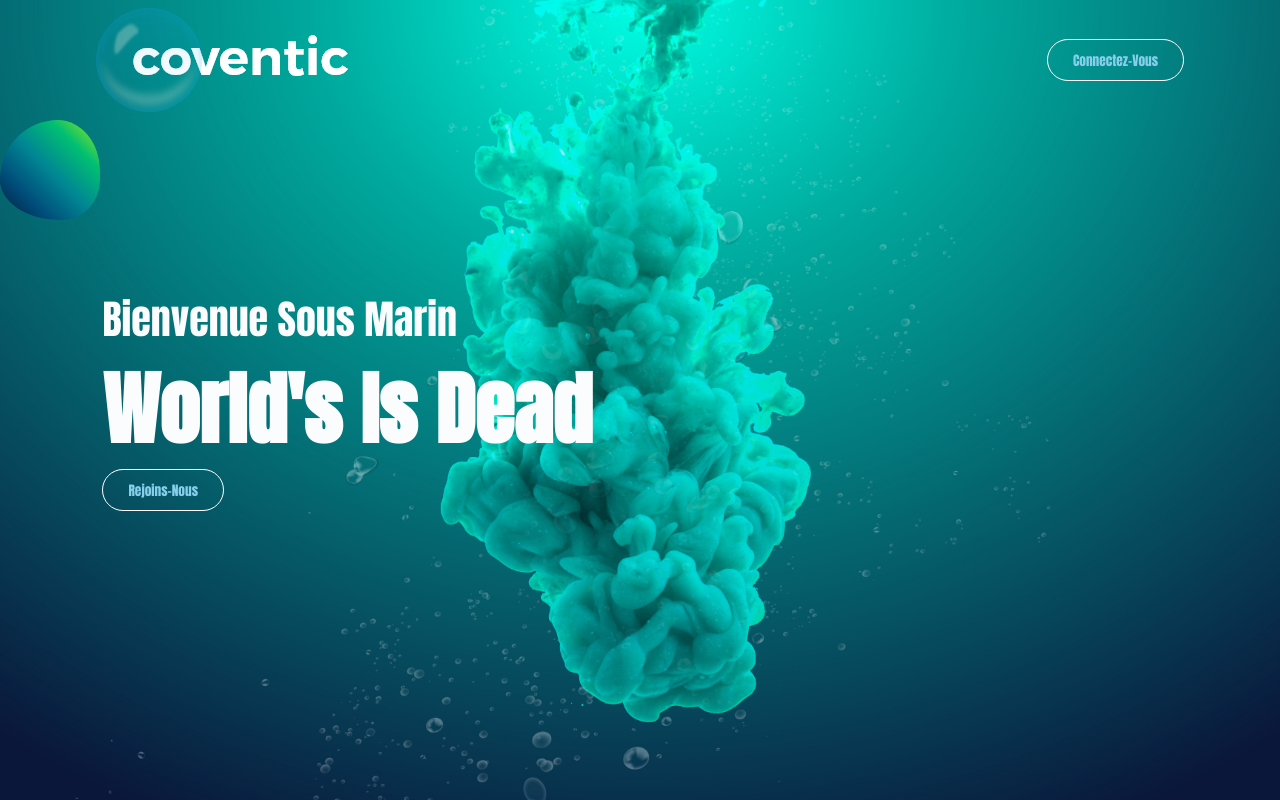
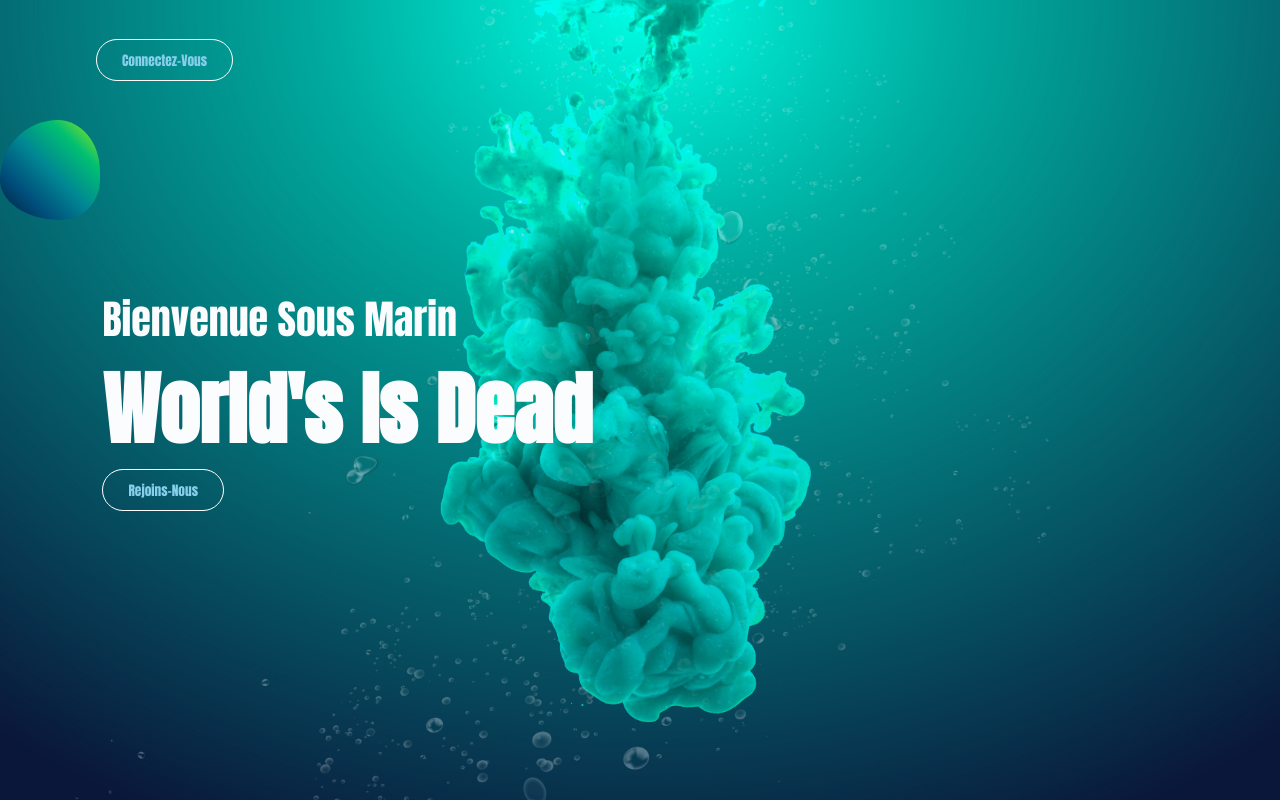
Before and after one commit to lecodefreza/WbeTrane, a plain HTML site: page index.html in a window 1280 px wide. Drawn offline with Linux system fonts and the light colour scheme.

Commit message:
Update index.html

```diff
--- a/index.html
+++ b/index.html
@@ -8,7 +8,6 @@
 <body>
     <div class="base">
         <div class="navbar">
-            <img src="logo.png" alt="logo">
             <button type="button">Connectez-Vous</button>
         </div>
         <div class="content">
```
